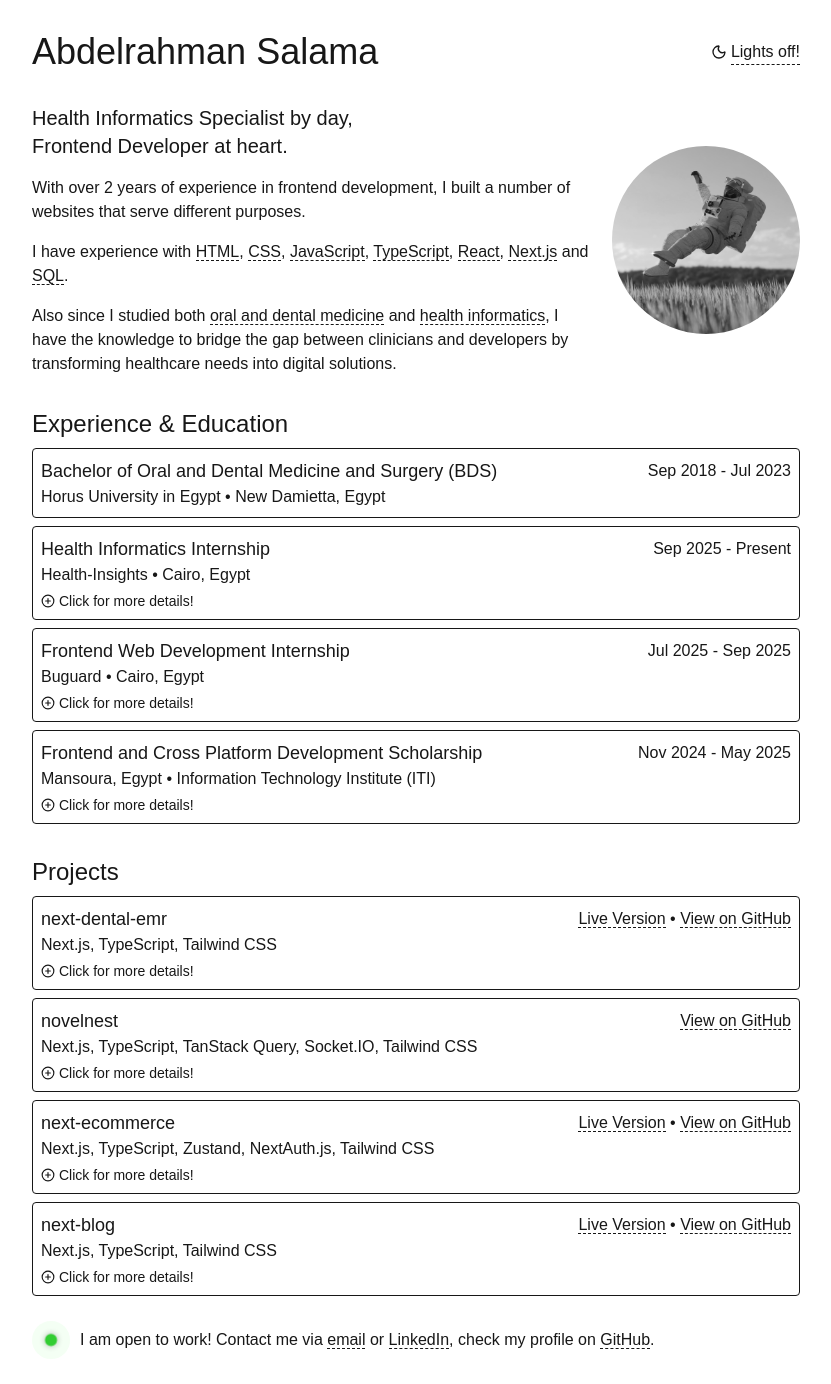
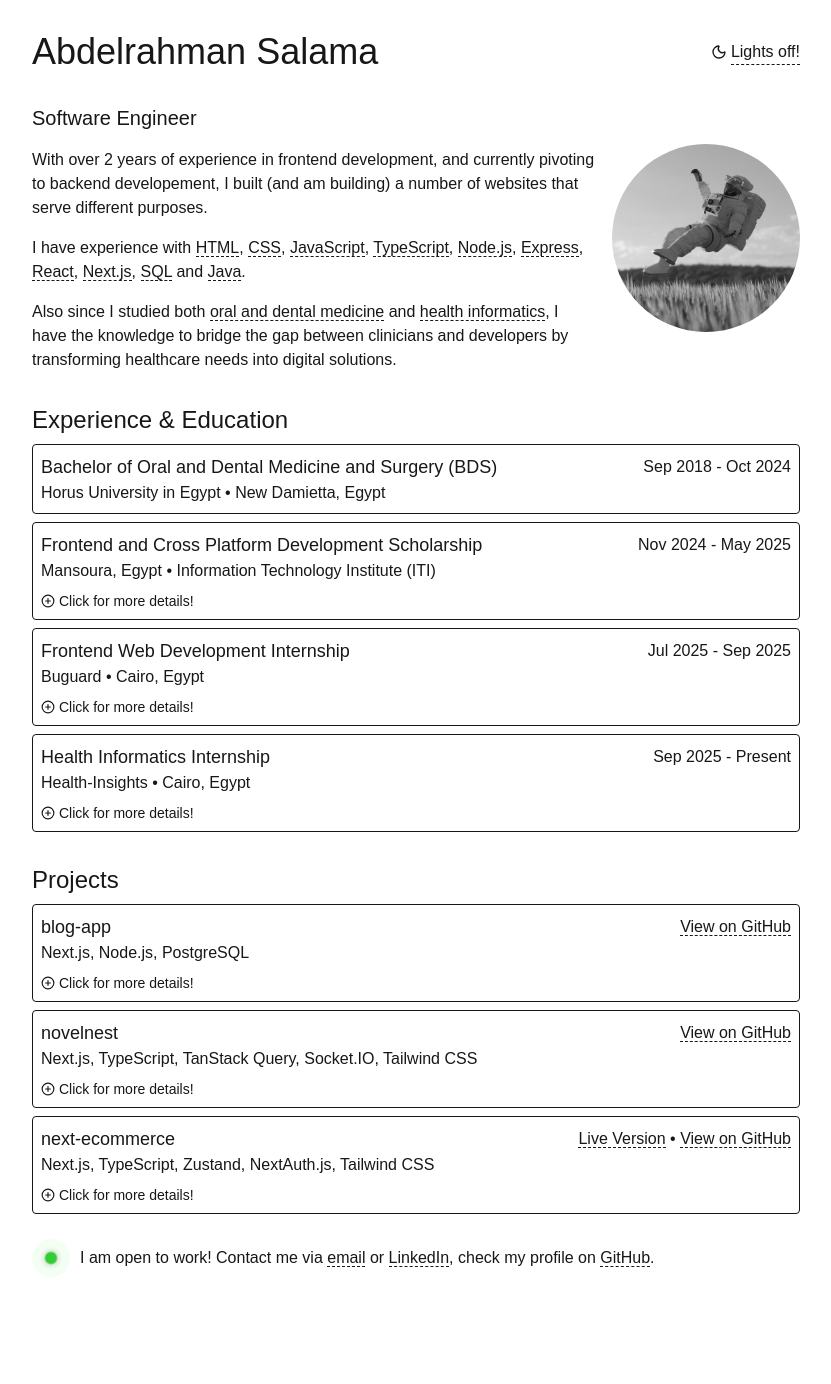
Before and after one commit to abdelrahmanhsalama/portfolio, a Next.js app: page / in a window 1280 px wide. Shown: the whole page, without its empty margins (224-1055 px from the left). After the commit the page ends 1302 px from the top, so only its background shows below. Built offline with nearby package versions, Linux system fonts and the light colour scheme.

Commit message:
Updated Info

```diff
--- a/components/Contact.tsx
+++ b/components/Contact.tsx
@@ -8,7 +8,7 @@ const Contact = () => {
       <p className="ms-12">
         I am open to work! Contact me via{" "}
         <Link
-          href="mailto:abdlrhmnhlmysalama@gmail.com"
+          href="mailto:AbdelrahmanSalama150@gmail.com"
           className="border-b border-dashed hover:border-solid active:border-solid cursor-pointer"
         >
           email
--- a/components/ExperienceEducation.tsx
+++ b/components/ExperienceEducation.tsx
@@ -8,20 +8,21 @@ const items = [
     id: 100,
     title: "Bachelor of Oral and Dental Medicine and Surgery (BDS)",
     startTime: "Sep 2018",
-    endTime: "Jul 2023",
+    endTime: "Oct 2024",
     place: "Horus University in Egypt",
     location: "New Damietta, Egypt",
     details: [],
   },
   {
-    id: 3,
-    title: "Health Informatics Internship",
-    startTime: "Sep 2025",
-    endTime: "Present",
-    place: "Health-Insights",
-    location: "Cairo, Egypt",
+    id: 1,
+    title: "Frontend and Cross Platform Development Scholarship",
+    startTime: "Nov 2024",
+    endTime: "May 2025",
+    place: "Mansoura, Egypt",
+    location: "Information Technology Institute (ITI)",
     details: [
-      "Gained hands-on experience with Electronic Health Records (EHR) systems, including data entry, navigation, and understanding clinical workflows to support healthcare delivery.",
+      "Built cross-platform applications with responsive, accessible UIs using React, Next.js, and React Native.",
+      "Gained experience in additional technologies such as Node.js, SQL, JavaScript testing libraries and programming concepts such as OOP and Design Patterns.",
     ],
   },
   {
@@ -32,21 +33,20 @@ const items = [
     place: "Buguard",
     location: "Cairo, Egypt",
     details: [
-      "Worked on a secure operations dashboard used for managing company workflows.",
-      "Built task management and real-time dashboards for data visualization.",
-      "Designed user-centered UIs ensuring usability for diverse users.",
+      "Contributed to an internal operations dashboard.",
+      "Built a task management app and a dashboard for data visualization for training.",
     ],
   },
   {
-    id: 1,
-    title: "Frontend and Cross Platform Development Scholarship",
-    startTime: "Nov 2024",
-    endTime: "May 2025",
-    place: "Mansoura, Egypt",
-    location: "Information Technology Institute (ITI)",
+    id: 3,
+    title: "Health Informatics Internship",
+    startTime: "Sep 2025",
+    endTime: "Present",
+    place: "Health-Insights",
+    location: "Cairo, Egypt",
     details: [
-      "Trained on building cross-platform apps with responsive and accessible UIs using HTML, CSS, JavaScript, TypeScript, React, Next.js and React Native.",
-      "Gained experience in authentication, data handling, and API integration",
+      "Supported the implementation of MedicaCloudCare (the company’s Electronic Patient Record system) in Egypt Air Hospital, trained hospital staff on how to use the system.",
+      "Gained hands-on knowledge of SQL and Microsoft SQL Server, used for managing clinical data systems.",
     ],
   },
 ];
@@ -75,7 +75,7 @@ const ExperienceEducation = () => {
             {i.place} • {i.location}
           </p>
           {i.details.length > 0 && (
-            <div className="text-sm mt-1">
+            <div className="text-sm mt-2">
               <p
                 className="flex gap-1 items-center cursor-pointer"
                 onClick={() => {
--- a/components/Hero.tsx
+++ b/components/Hero.tsx
@@ -8,24 +8,50 @@ const Hero = () => {
       id="hero"
     >
       <div className="space-y-4 flex-3">
-        <p className="text-lg sm:text-xl">
-          Health Informatics Specialist by day,
-          <br />
-          Frontend Developer at heart.
-        </p>
+        <p className="text-lg sm:text-xl">Software Engineer</p>
         <p>
-          With over 2 years of experience in frontend development, I built a
-          number of websites that serve different purposes.
+          With over 2 years of experience in frontend development, and currently
+          pivoting to backend developement, I built (and am building) a number
+          of websites that serve different purposes.
         </p>
         <p>
           I have experience with{" "}
-          <span className="border-b border-dashed">HTML</span>,{" "}
-          <span className="border-b border-dashed">CSS</span>,{" "}
-          <span className="border-b border-dashed">JavaScript</span>,{" "}
-          <span className="border-b border-dashed">TypeScript</span>,{" "}
-          <span className="border-b border-dashed">React</span>,{" "}
-          <span className="border-b border-dashed">Next.js</span> and{" "}
-          <span className="border-b border-dashed">SQL</span>.
+          <span className="border-b border-dashed hover:border-solid">
+            HTML
+          </span>
+          ,{" "}
+          <span className="border-b border-dashed hover:border-solid">CSS</span>
+          ,{" "}
+          <span className="border-b border-dashed hover:border-solid">
+            JavaScript
+          </span>
+          ,{" "}
+          <span className="border-b border-dashed hover:border-solid">
+            TypeScript
+          </span>
+          ,{" "}
+          <span className="border-b border-dashed hover:border-solid">
+            Node.js
+          </span>
+          ,{" "}
+          <span className="border-b border-dashed hover:border-solid">
+            Express
+          </span>
+          ,{" "}
+          <span className="border-b border-dashed hover:border-solid">
+            React
+          </span>
+          ,{" "}
+          <span className="border-b border-dashed hover:border-solid">
+            Next.js
+          </span>
+          ,{" "}
+          <span className="border-b border-dashed hover:border-solid">SQL</span>{" "}
+          and{" "}
+          <span className="border-b border-dashed hover:border-solid">
+            Java
+          </span>
+          .
         </p>
         <p>
           Also since I studied both{" "}
--- a/components/Projects.tsx
+++ b/components/Projects.tsx
@@ -4,20 +4,22 @@ import { CircleMinus, CirclePlus } from "lucide-react";
 import Link from "next/link";
 import React, { useState } from "react";
 
-const frontendProjects = [
+const projects = [
   {
-    id: 4,
-    title: "next-dental-emr",
-    technologies: ["Next.js", "TypeScript", "Tailwind CSS"],
+    id: 3,
+    title: "blog-app",
+    technologies: ["Next.js", "Node.js", "PostgreSQL"],
     details: [
-      "A dental electronic medical records, it enables dental teams to manage patients’ records, appointments, and treatments efficiently.",
-      "(!) Currently only the landing page is deployed.",
+      "Full-stack blogging platform.",
+      "Backend REST API built with Node.js/Express handles CRUD operations and input validation.",
+      "Designed normalized PostgreSQL database schema.",
+      "Implemented JWT-based authentication and authorization middleware using Passport.js.",
+      "React/Next.js frontend for API demonstration.",
     ],
-    github: "https://github.com/abdelrahmanhsalama/next-dental-emr",
-    live: "https://ibtesama-dental.vercel.app/",
+    github: "https://github.com/abdelrahmanhsalama/node-blog-app",
   },
   {
-    id: 3,
+    id: 2,
     title: "novelnest",
     technologies: [
       "Next.js",
@@ -31,10 +33,9 @@ const frontendProjects = [
       "Includes dedicated book pages, real-time chat, and social networking features.",
     ],
     github: "https://github.com/novelNestRepo/novelnestFrontend",
-    live: "",
   },
   {
-    id: 2,
+    id: 1,
     title: "next-ecommerce",
     technologies: [
       "Next.js",
@@ -44,22 +45,12 @@ const frontendProjects = [
       "Tailwind CSS",
     ],
     details: [
-      "Built an e-commerce platform with product listings, product pages, shopping cart, wishlist, and a checkout flow.",
-      "Optimized API calls for performance and clean state management using Zustand.",
-      "Integrated authentication and protected routes with NextAuth.js.",
+      "E-commerce platform with 50+ product listings, cart persistence, and complete checkout flow.",
+      "Optimized API calls and implemented clean state management using Zustand.",
+      "Integrated NextAuth.js for secure authentication and protected routes.",
     ],
     live: "https://abdelrahman-next-ecommerce.vercel.app/",
     github: "https://github.com/abdelrahmanhsalama/next-ecommerce",
-  },
-  {
-    id: 1,
-    title: "next-blog",
-    technologies: ["Next.js", "TypeScript", "Tailwind CSS"],
-    details: [
-      "A responsive blog viewer that fetches posts from JSONPlaceholder API and displays each in its own page.",
-    ],
-    live: "https://abdelrahman-next-blog.vercel.app/",
-    github: "https://github.com/abdelrahmanhsalama/next-blog",
   },
 ];
 
@@ -72,7 +63,7 @@ const Projects = () => {
   return (
     <section className="space-y-2">
       <h2 className="text-2xl font-semimedium">Projects</h2>
-      {frontendProjects.map((i) => (
+      {projects.map((i) => (
         <div key={i.id} className="border rounded p-2 space-y-1 sm:space-y-0">
           <div className="flex flex-col sm:flex-row justify-between items-center">
             <h3 className="text-lg font-medium">{i.title}</h3>
@@ -98,7 +89,7 @@ const Projects = () => {
           </div>
           <p>{i.technologies.join(", ")}</p>
           {i.details.length > 0 && (
-            <div className="text-sm mt-1">
+            <div className="text-sm mt-2">
               <p
                 className="flex gap-1 items-center cursor-pointer"
                 onClick={() => {
--- a/components/ThemeToggler.tsx
+++ b/components/ThemeToggler.tsx
@@ -22,7 +22,7 @@ const ThemeToggler = () => {
           {isDark ? (
             <Sun className="w-4 sm:group-hover:-translate-y-0.5 sm:duration-250" />
           ) : (
-            <Moon className="w-4 sm:group-hover:translate-y-0.5 sm:duration-250" />
+            <Moon className="w-4 sm:group-hover:-translate-y-0.5 sm:duration-250" />
           )}
         </div>
       )}
```
Also changed, not shown: 1 other file (tests, documents, lock files or other folders).
